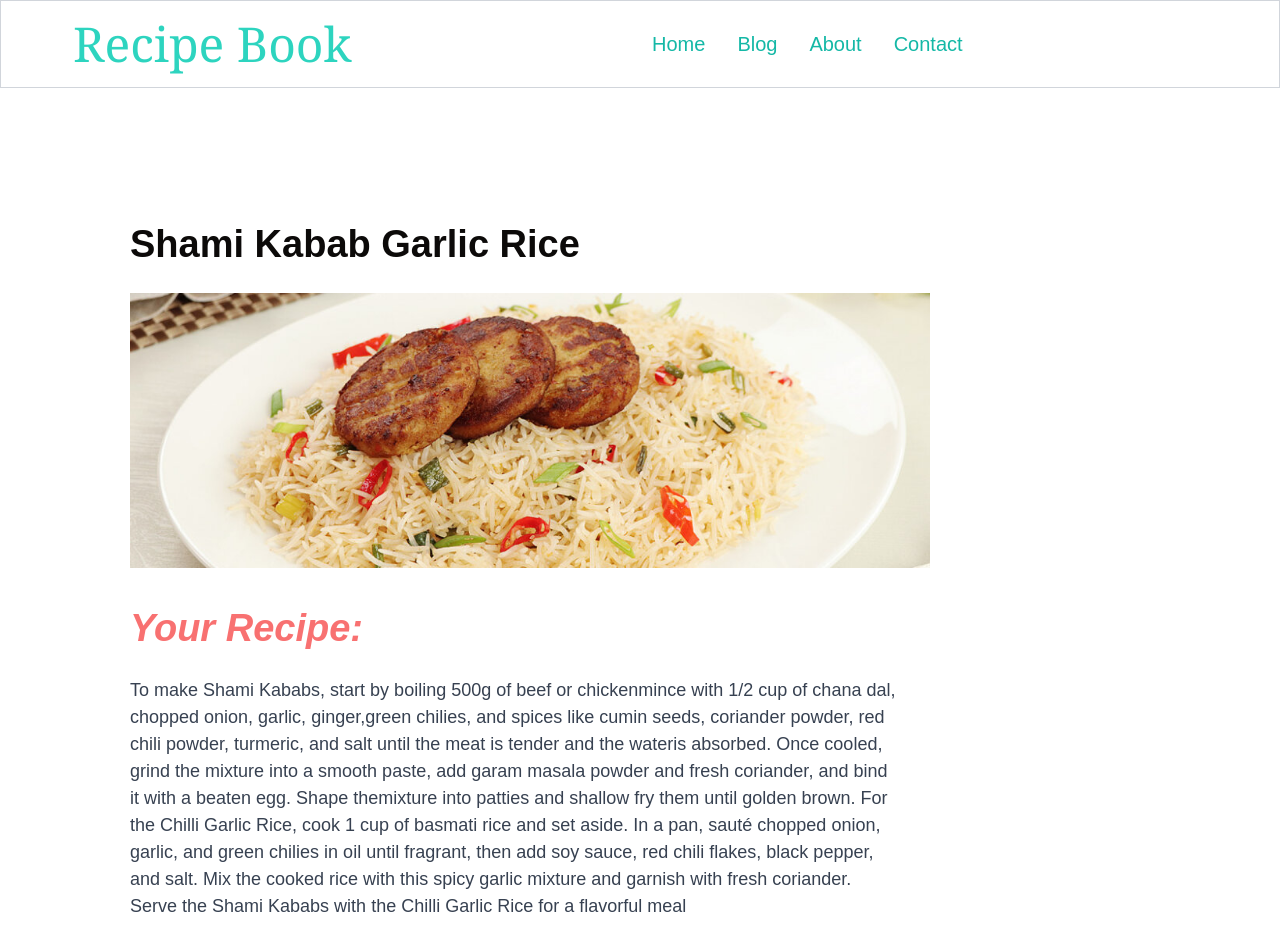
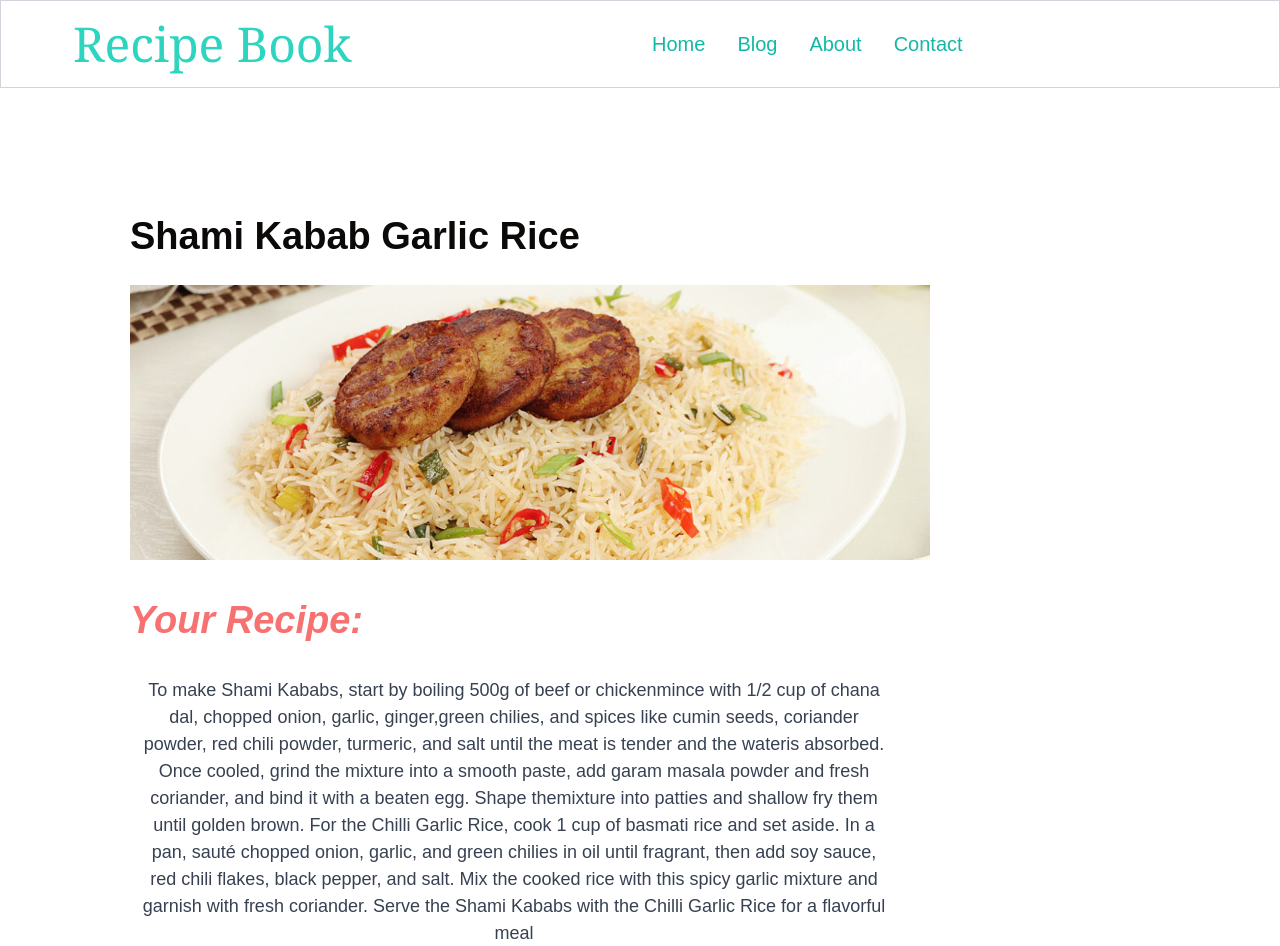
Before and after one commit to kristinasamuel/Milestone-3-Assignment, a Next.js app: page /Blog/1 in a window 1280 px wide. Shown: the top 946 px of the page. Built offline with nearby package versions, Linux system fonts and the light colour scheme.

Commit message:
Milestone 3 assignment

```diff
--- a/src/app/Blog/[id]/page.tsx
+++ b/src/app/Blog/[id]/page.tsx
@@ -81,7 +81,7 @@ export default function DetailPage({ params }: { params: { id: string } }) {
 
   return (
     <div>
-      <div className="flex flex-col  lg:items-start mt-6 md:mt-20 lg:mt-20 ml-0 sm:ml-0 md:ml-0 lg:ml-[130px]  p-[8px] lg:px-0">
+      <div className="flex flex-col items-center lg:items-start mt-6 md:mt-20 lg:mt-20 ml-0 sm:ml-0 md:ml-0 lg:ml-[130px]  px-[8px] lg:px-0">
         <h1 className="text-[38px] font-bold mt-10 ">{blog.title}</h1>
         <Image
           src={blog.src}
@@ -93,7 +93,7 @@ export default function DetailPage({ params }: { params: { id: string } }) {
         <h3 className="text-[38px] italic text-red-400 font-bold mt-8">
           Your Recipe:
         </h3>
-        <p className="text-gray-700 mt-5 text-[18px] w-full lg:max-w-3xl ">
+        <p className="text-gray-700 mt-5 text-[18px] w-full lg:max-w-3xl p-2 text-center">
           {blog.description}
         </p>
         <p className="text-[24px] text-teal-400 font-medium mt-5 italic text-center">
```
